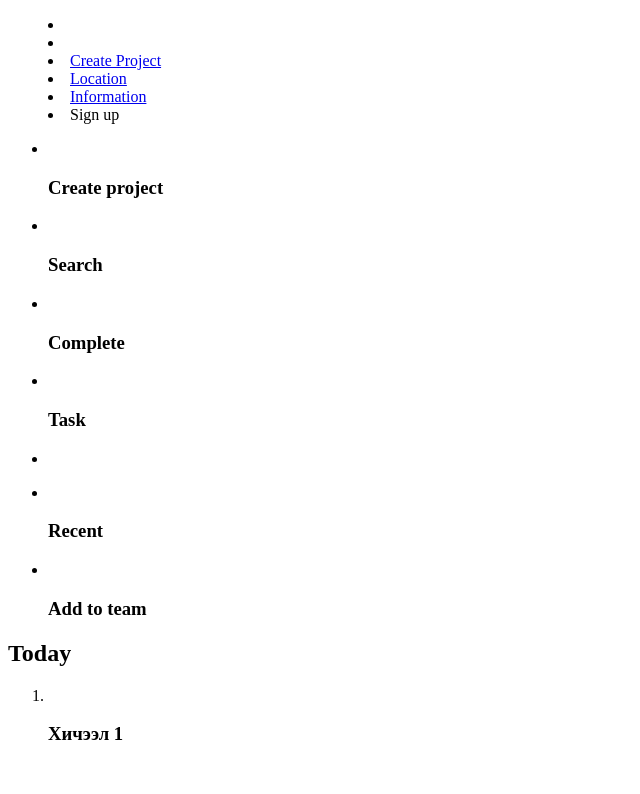
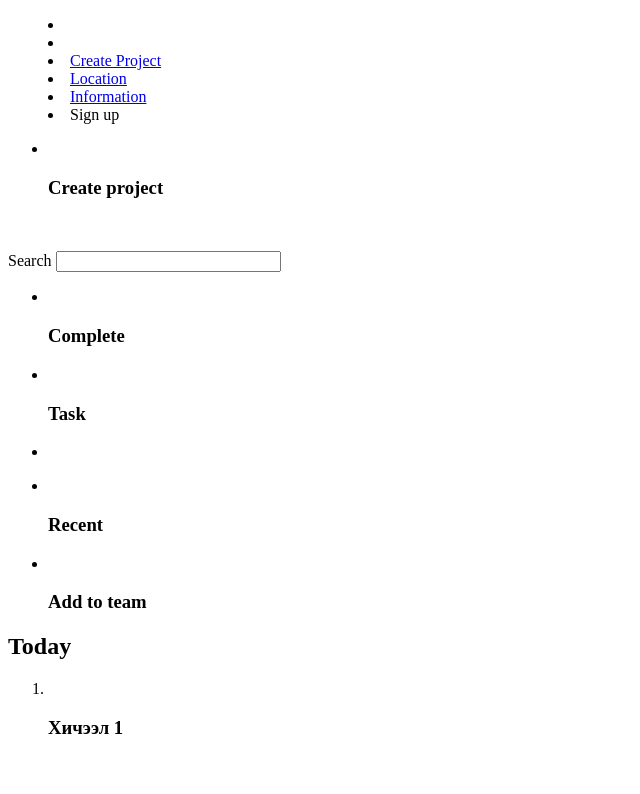
Before and after one commit to Letmen12/tudu, a plain HTML site: page project.html in a window 1280 px wide. Shown: the top 794 px of the page, without its empty margins (0-640 px from the left). Drawn offline with Linux system fonts and the light colour scheme.

Commit message:
initialcommit

```diff
--- a/project.html
+++ b/project.html
@@ -29,11 +29,14 @@
         </ul>
       </article>
       <article>
-        <ul>
-          <li><img src="" alt="">
-            <h3>Search</h3>
-          </li>
-        </ul>
+        <form>
+          <img src="" alt="">
+          <p>
+              <label>Search
+                  <input type="text" size="25" name="locate">
+              </label>
+          </p>
+      </form>
       </article>
       <article>
         <ul>
```
Also changed, not shown: location.html (+9 -2 lines).
